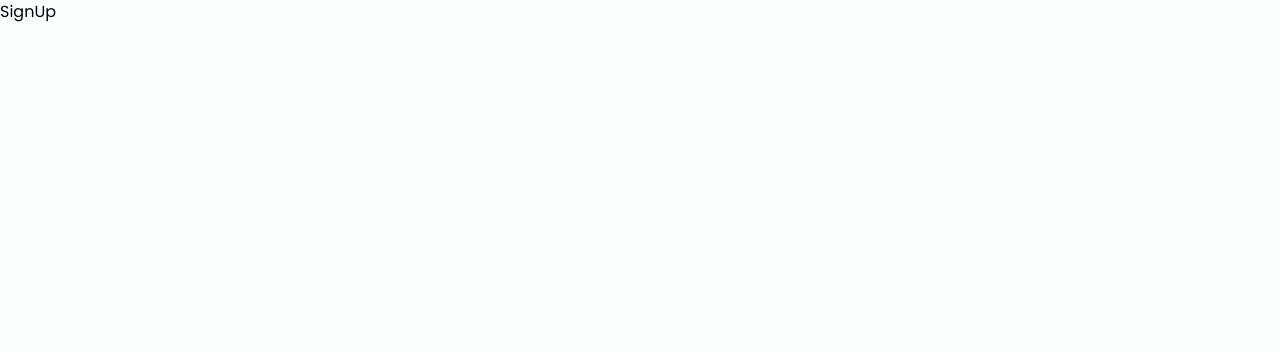
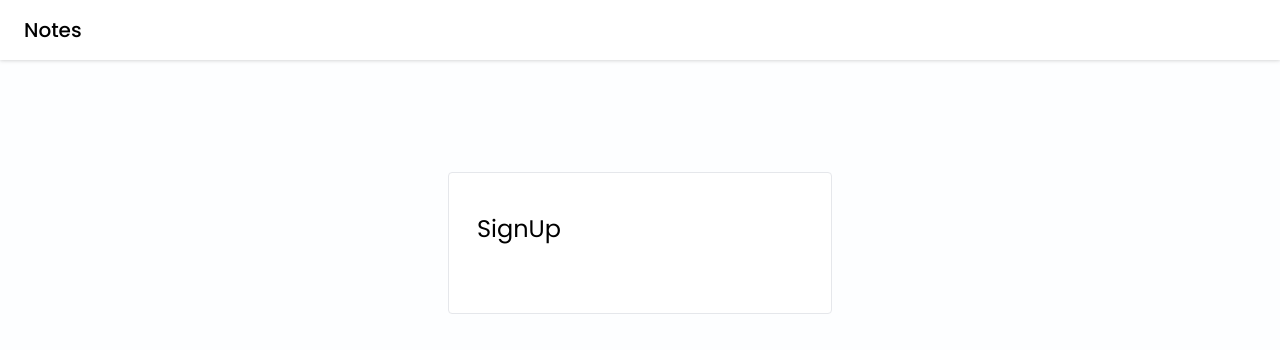
Before and after one commit to ionutpetru4046/Notes-App, a React (Vite) app in the folder frontend/notes-app/: page /signup in a window 1280 px wide. Shown: the top 350 px of the page. Built offline with nearby package versions, Linux system fonts and the light colour scheme.

Commit message:
working on signup component

```diff
--- a/frontend/notes-app/src/pages/SignUp/SignUp.jsx
+++ b/frontend/notes-app/src/pages/SignUp/SignUp.jsx
@@ -1,10 +1,23 @@
-
+import Navbar from "../../components/Navbar/Navbar"
 
 const SignUp = () => {
+  const handleSignUp = (e) => {
+    e.preventDefault();
+    // SignUp API call
+  };
+
   return (
-    <div>
-      SignUp
+    <>
+
+    <Navbar />
+    <div className="flex items-center justify-center mt-28">
+      <div className="w-96 border rounded bg-white px-7 py-10">
+        <form onSubmit={handleSignUp}>
+          <h4 className="text-2xl mb-7">SignUp</h4>
+        </form>
+      </div>
     </div>
+    </>
   )
 }
 
```
